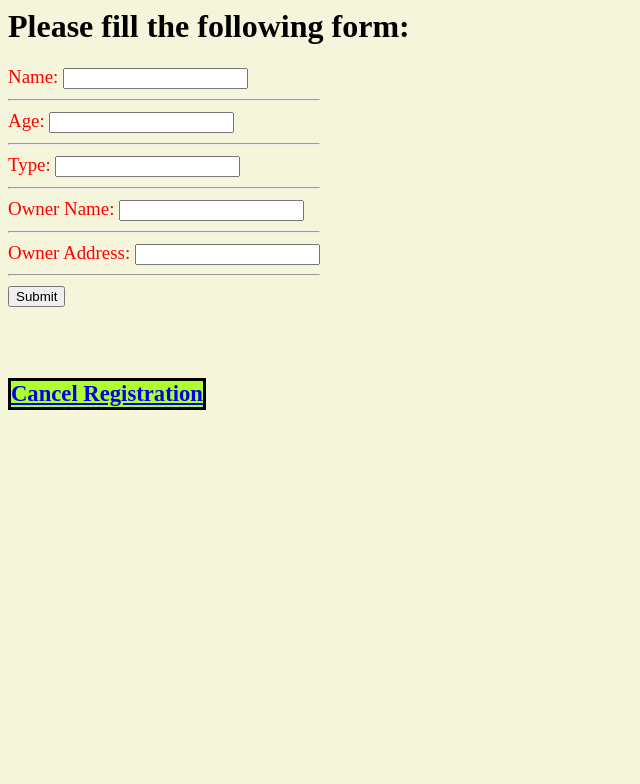
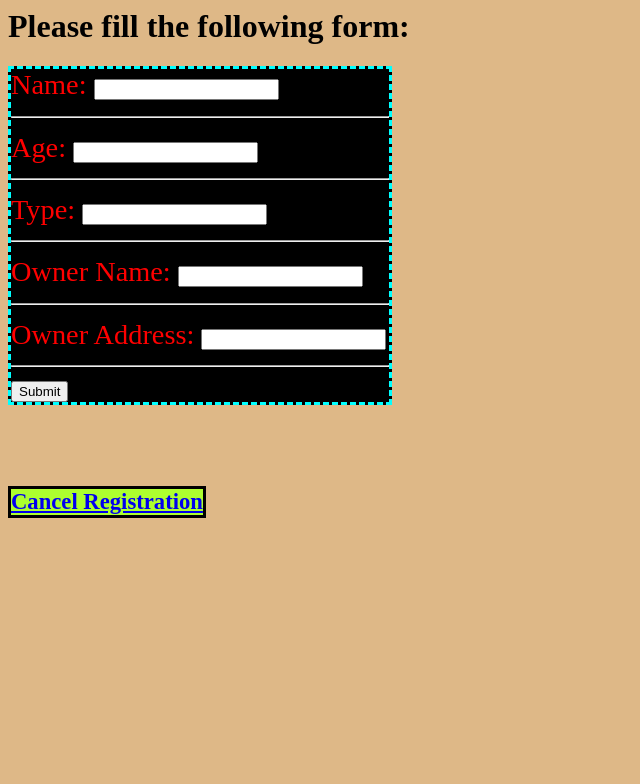
Before and after one commit to Jks08/Learning_BajajTraining, a Flask app: page /index in a window 1280 px wide. Shown: the top 784 px of the page, without its empty margins (0-640 px from the left). Run offline with Flask 2, Linux system fonts and the light colour scheme.

Commit message:
change colors & styling.

```diff
--- a/Python/PetApp/templates/index.html
+++ b/Python/PetApp/templates/index.html
@@ -1,6 +1,15 @@
-<body style="background-color: beige;">
+<body style="background-color: burlywood;">
     <h1 style="font-size: xx-large; color: black;"> Please fill the following form: </h1>
-    <form method="POST" style="height: fit-content; width: fit-content; color: red; font-size: 0.5cm;">
+    <style>
+        form{
+            font-size: 0.75cm;
+            color: red;
+            border: 3px dashed aqua;
+            background-color: black;
+            width: 10cm;
+        }
+    </style>
+    <form method="POST">
         {# This is hidden tag for CSRF protection #}
         {{ form.hidden_tag() }}
         {{ form.name.label }} {{ form.name }}
--- a/Python/PetApp/templates/view.html
+++ b/Python/PetApp/templates/view.html
@@ -1,10 +1,11 @@
-<body style="background-color: beige;">
+<body style="background-color: burlywood;">
 <h1> Latest Entered Data: </h1>
 <style>
     li{
         font-size: 20px;
         border: 1px solid black;
         width: fit-content;
+        background-color: aliceblue;
     }
 </style>
 <ul>
```
Also changed, not shown: Python/PetApp/templates/homepage.html (+4 -4 lines), Python/PetApp/templates/update.html (+11 -2 lines).
